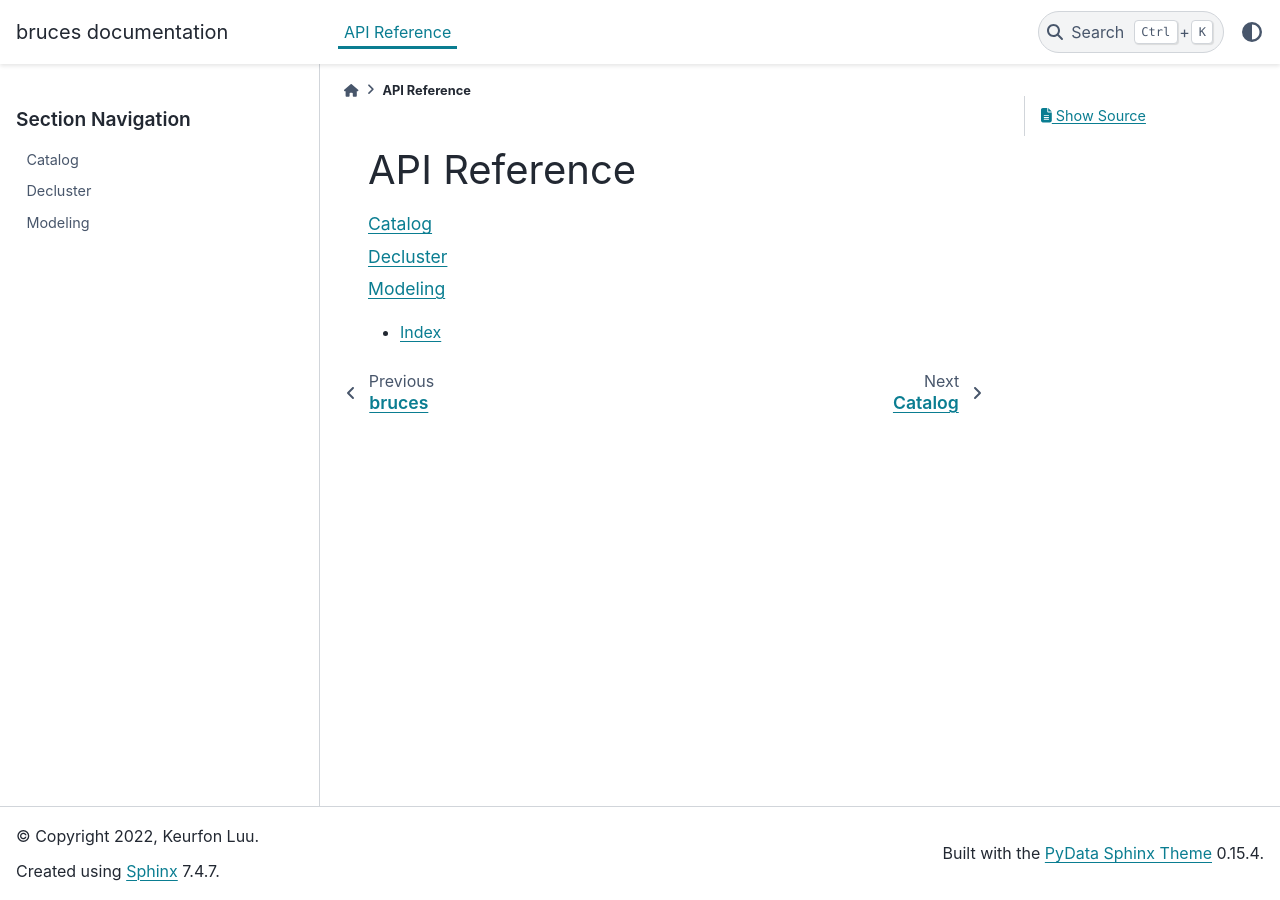
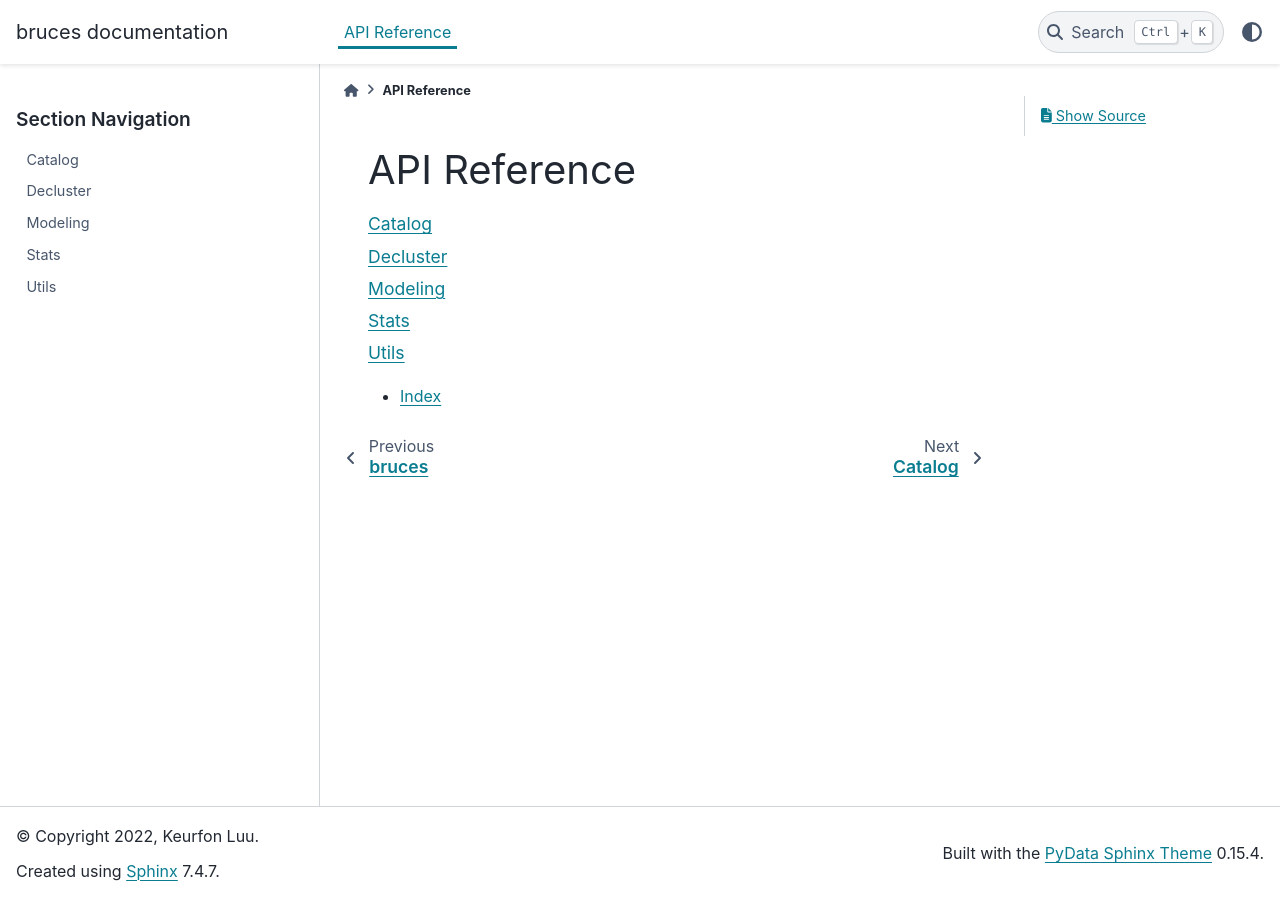
Before and after one commit to keurfonluu/bruces, a Sphinx documentation site: the page built from doc/source/api/index.rst, in a window 1280 px wide. Built offline with Sphinx 7.4.7 and the PyData theme 0.15.4, drawn with Linux system fonts in a browser that asks for light colours; pages that are not in the unit, such as notebooks, are missing from menus; the version number could not be read and is left out.

Commit message:
update doc

```diff
--- a/doc/source/api/index.rst
+++ b/doc/source/api/index.rst
@@ -8,6 +8,8 @@ API Reference
    catalog
    decluster
    modeling
+   stats
+   utils
 
 
 * :ref:`genindex`
--- a/doc/source/api/modeling.rst
+++ b/doc/source/api/modeling.rst
@@ -1,5 +1,7 @@
 Modeling
 ========
+
+.. autofunction:: bruces.modeling.etas
 
 .. autofunction:: bruces.modeling.magnitude_time
 
--- /dev/null
+++ b/doc/source/api/stats.rst
@@ -0,0 +1,6 @@
+Stats
+=====
+
+.. autofunction:: bruces.stats.poisson_process
+
+.. autofunction:: bruces.stats.sample_magnitude
--- /dev/null
+++ b/doc/source/api/utils.rst
@@ -0,0 +1,6 @@
+Utils
+=====
+
+.. autofunction:: bruces.utils.to_datetime
+
+.. autofunction:: bruces.utils.to_decimal_year
```
